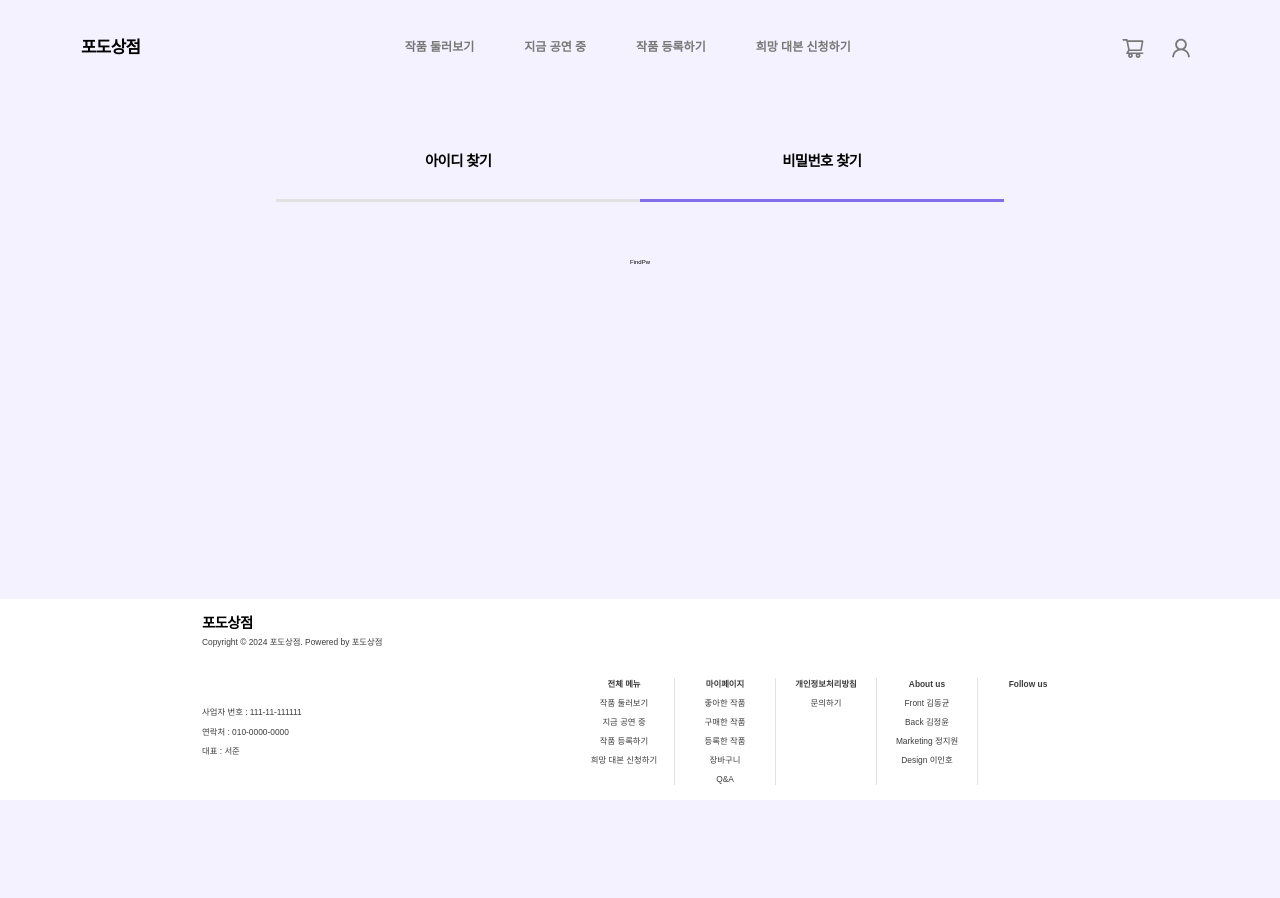
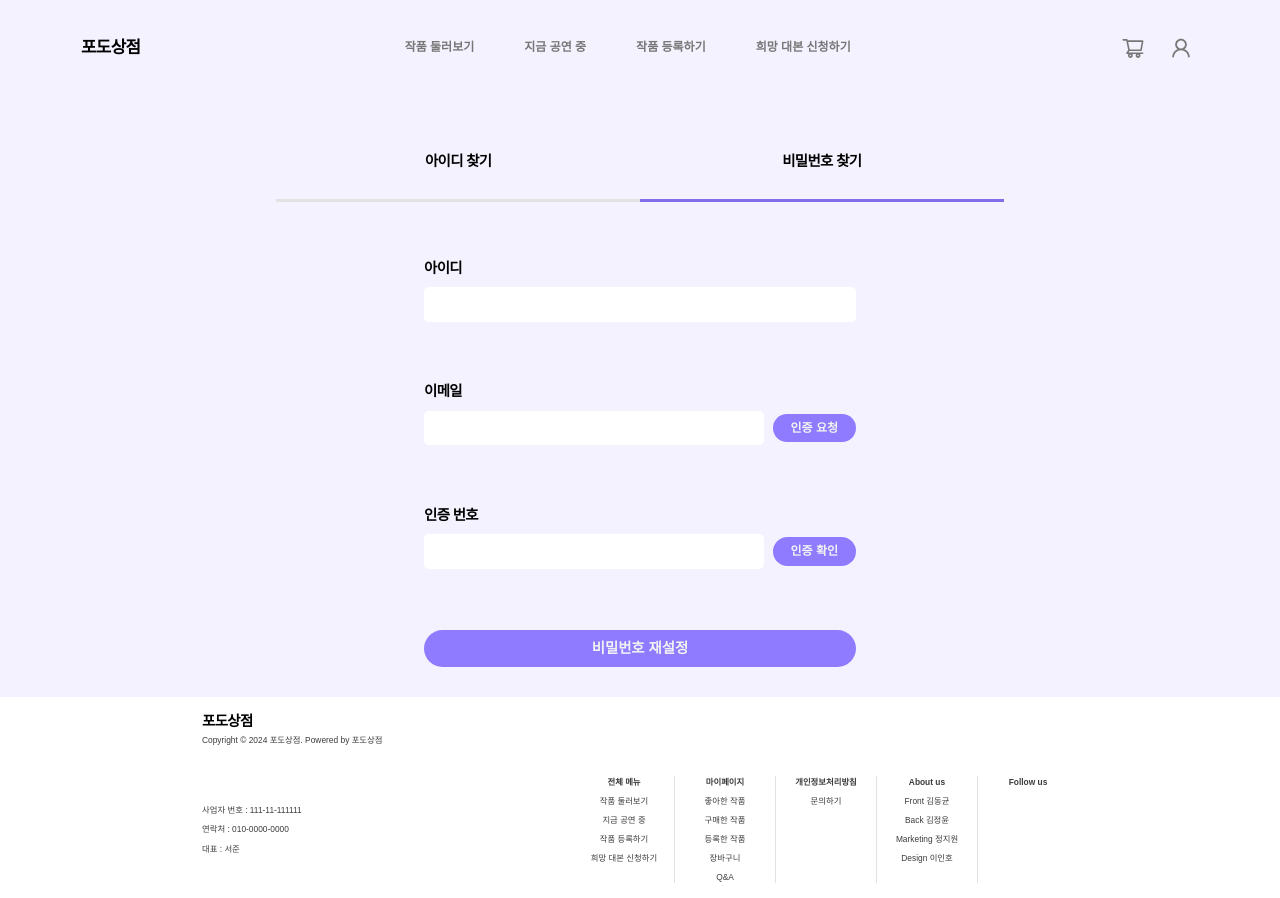
Before and after one commit to game240/FE, a React (Vite) app: page /find in a window 1280 px wide. Both pictures are taken after a click on the element "비밀번호 찾기". Before the commit the page ends 800 px from the top, so only its background shows below. Built offline with nearby package versions, Linux system fonts and the light colour scheme.

Commit message:
FEAT : 비밀번호 찾기 구현

```diff
--- a/src/pages/auth/find/FindId.tsx
+++ b/src/pages/auth/find/FindId.tsx
@@ -10,17 +10,17 @@ const FindId = () => {
 
   if (!success)
     return (
-      <S.SectionId>
+      <S.SectionFind>
         <InputField title="이메일" buttonName="인증 요청" />
         <InputField title="인증 번호" buttonName="인증 확인" />
         <Button size="large" onClick={handleFindId}>
           아이디 찾기
         </Button>
-      </S.SectionId>
+      </S.SectionFind>
     );
 
   return (
-    <S.SectionId>
+    <S.SectionFind>
       <h4 className="find-id__title">가입하신 아이디는 다음과 같습니다</h4>
       <div className="section-column">
         <p>아이디</p>
@@ -33,7 +33,7 @@ const FindId = () => {
       <Button size="large" onClick={() => navigate("/login")}>
         로그인 하러 가기
       </Button>
-    </S.SectionId>
+    </S.SectionFind>
   );
 };
 
--- a/src/pages/auth/find/FindPw.tsx
+++ b/src/pages/auth/find/FindPw.tsx
@@ -1,7 +1,31 @@
-import React from "react";
+import * as S from "./style";
+import Button from "@/components/Button";
+import InputField from "@/components/InputField";
+import { useToggle } from "@/hooks/useToggle";
+import { useNavigate } from "react-router-dom";
 
 const FindPw = () => {
-  return <div>FindPw</div>;
+  const navigate = useNavigate();
+  const [success, handleFindId] = useToggle(false);
+
+  if (!success)
+    return (
+      <S.SectionFind>
+        <InputField title="아이디" />
+        <InputField title="이메일" buttonName="인증 요청" />
+        <InputField title="인증 번호" buttonName="인증 확인" />
+        <Button size="large" onClick={handleFindId}>
+          비밀번호 재설정
+        </Button>
+      </S.SectionFind>
+    );
+  return (
+    <S.SectionFind>
+      <InputField title="새로운 비밀번호" />
+      <InputField title="비밀번호 확인" />
+      <Button size="large">비밀번호 재설정</Button>
+    </S.SectionFind>
+  );
 };
 
 export default FindPw;
--- a/src/pages/auth/find/style.ts
+++ b/src/pages/auth/find/style.ts
@@ -25,7 +25,7 @@ export const TabName = styled.h4<{ $isCurrent: boolean }>`
     ${({ $isCurrent }) => ($isCurrent ? COLOR.puple5 : COLOR.grey3)};
 `;
 
-export const SectionId = styled.section`
+export const SectionFind = styled.section`
   ${FlexColumn};
   width: 72rem;
   gap: 5.8rem;
```
